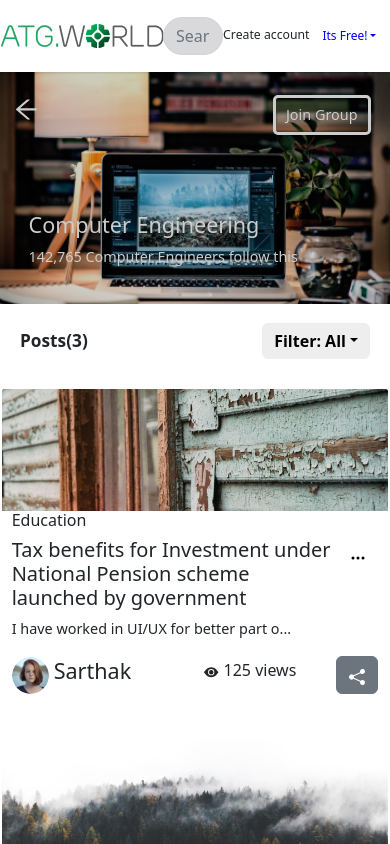
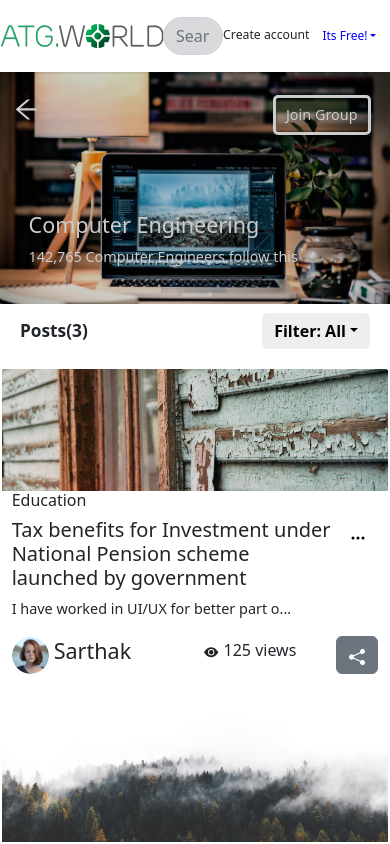
Before and after one commit to NiladriChatterje/banao, a React (Vite) app: page / in a window 390 px wide. Shown: the top 844 px of the page. Built offline with nearby package versions, Linux system fonts and the light colour scheme.

Commit message:
simple underline

```diff
--- a/src/Component/Home/Home.css
+++ b/src/Component/Home/Home.css
@@ -116,7 +116,7 @@
 
     #mobile-navs {
         width: 100%;
-        margin: -25px 0;
+        margin: -35px 0;
         padding: 0px 18px;
         display: flex !important;
         justify-content: space-between !important;
```
